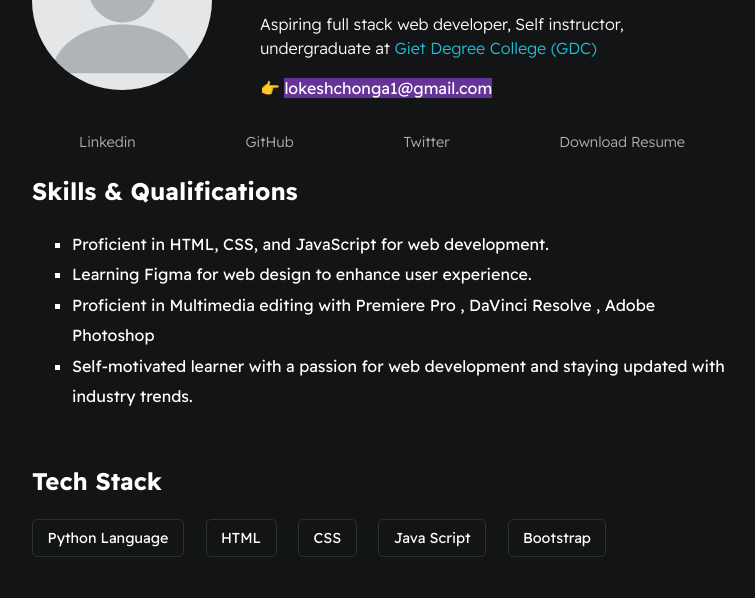
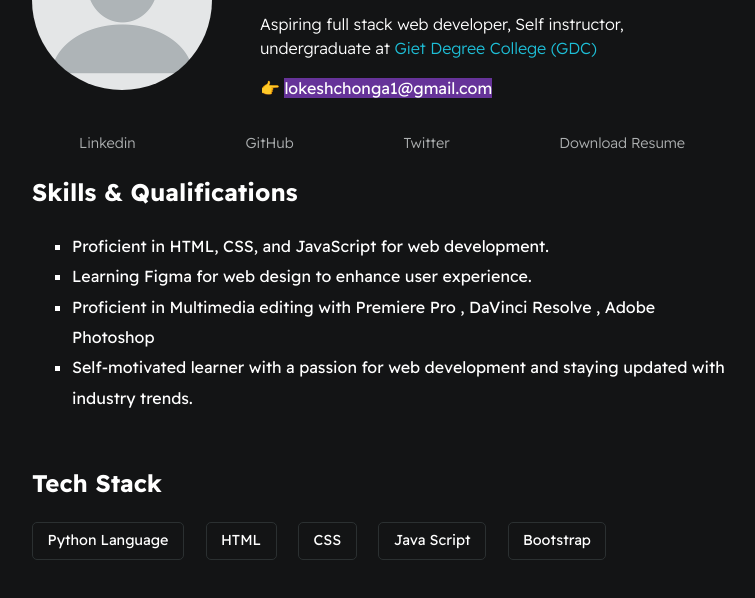
Before and after one commit to lowkeshonline/Digital-Resume, a plain HTML site: page index.html in a window 1280 px wide. Shown: the part 140-738 px from the top of the page, without its empty margins (258-1013 px from the left). Drawn offline with Linux system fonts and the light colour scheme.

Commit message:
Style change

```diff
--- a/main.css
+++ b/main.css
@@ -18,7 +18,7 @@
 /* General Styling  */
 * {
     font-family: 'readex pro';
-    line-height: 1.5em;
+    line-height: 1.52em;
     box-sizing: border-box;
     color: var(--mainTextColor);
 }
```
